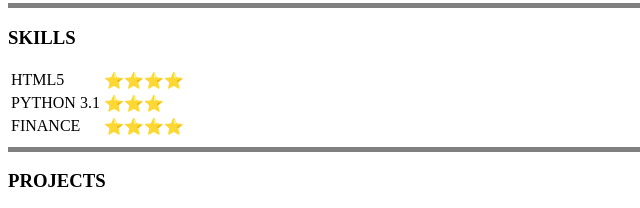
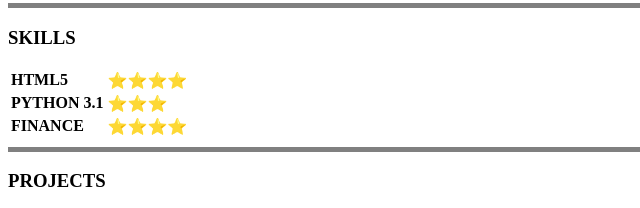
Before and after one commit to SahilPrabhu/cv, a plain HTML site: page index.html in a window 1280 px wide. Shown: the part 525-733 px from the top of the page, 0-640 px from the left. Drawn offline with Linux system fonts and the light colour scheme.

Commit message:
Update to font

```diff
--- a/index.html
+++ b/index.html
@@ -51,15 +51,15 @@
     <thead></thead>
     <tbody>
       <tr>
-        <td>HTML5</td>
+        <td><strong>HTML5</strong></td>
         <td>⭐⭐⭐⭐</td>
       </tr>
       <tr>
-        <td>PYTHON 3.1</td>
+        <td><strong>PYTHON 3.1</strong></td>
         <td>⭐⭐⭐</td>
       </tr>
       <tr>
-        <td>FINANCE</td>
+        <td><strong>FINANCE</strong></td>
         <td>⭐⭐⭐⭐</td>
       </tr>
     </tbody>
```
